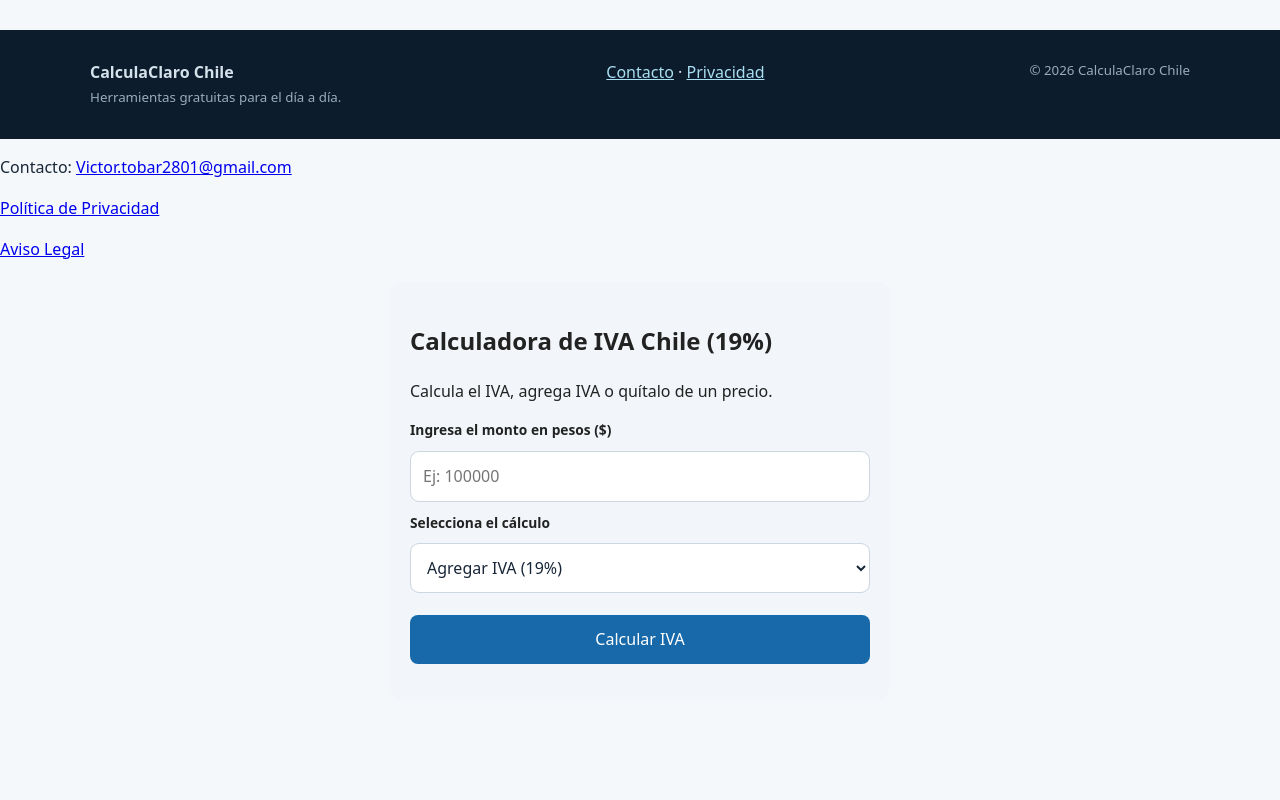
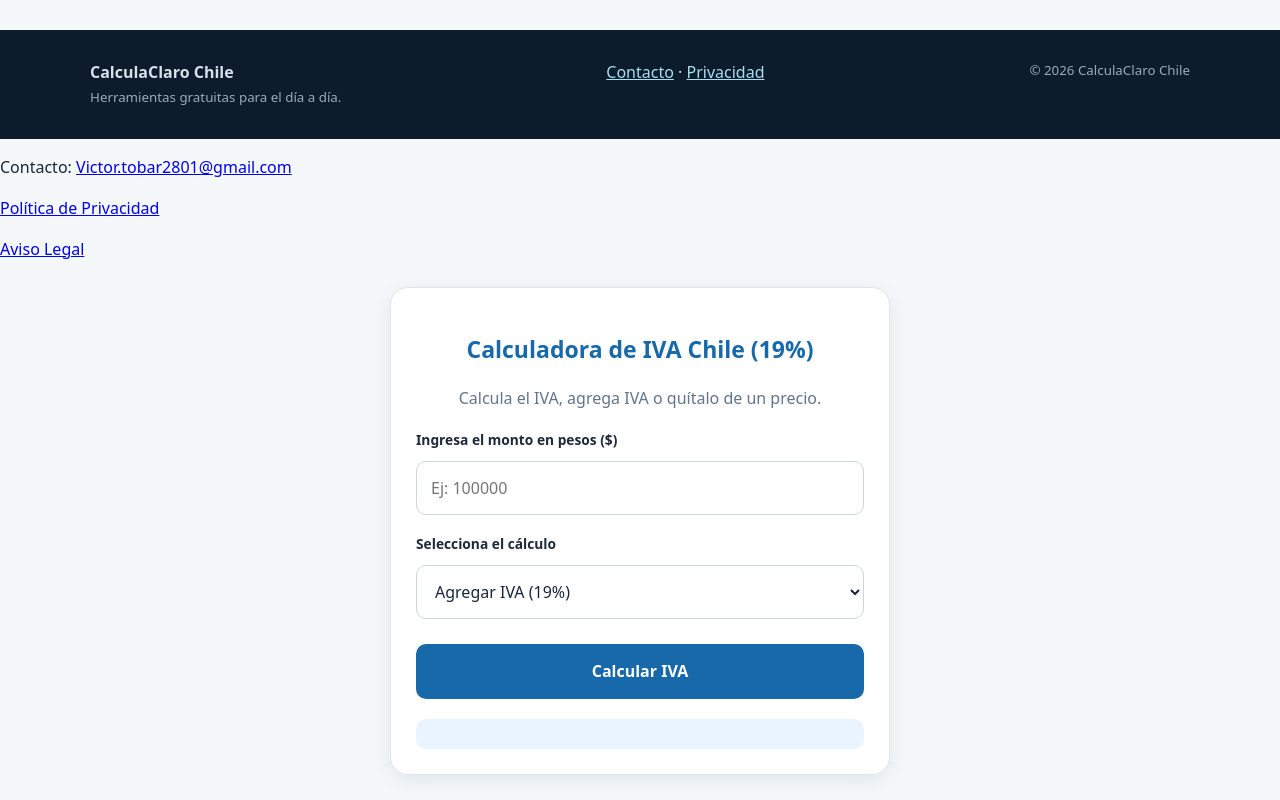
Before and after one commit to metalicafrantic-crypto/calculaclaro-chile, a plain HTML site: page index.html in a window 1280 px wide. Shown: the part 2450-3250 px from the top of the page. Before the commit the page ends 3169 px from the top, so only its background shows below. Drawn offline with Linux system fonts and the light colour scheme.

Commit message:
Actualizar index.html

```diff
--- a/index.html
+++ b/index.html
@@ -91,34 +91,72 @@ document.getElementById('year').textContent=new Date().getFullYear();
 </section>
 
 <style>
+
 #calculadora-iva {
-  padding: 20px;
-  margin: 20px auto;
+  padding: 25px;
+  margin: 25px auto;
   max-width: 500px;
-  border-radius: 12px;
-  background: #f2f6fa;
-  color: #222;
+  border-radius: 18px;
+  background: #ffffff;
+  color: #1e293b;
+  border: 1px solid #dbe5ef;
+  box-shadow: 0 5px 20px rgba(0,0,0,0.08);
 }
+
+#calculadora-iva h2 {
+  color: #1769aa;
+  text-align: center;
+  font-size: 23px;
+}
+
+#calculadora-iva p {
+  text-align: center;
+  color: #64748b;
+}
+
+#calculadora-iva label {
+  display: block;
+  margin-top: 18px;
+  font-weight: bold;
+}
+
 #calculadora-iva input,
 #calculadora-iva select {
   display: block;
   width: 100%;
-  padding: 12px;
+  padding: 14px;
   margin: 10px 0;
   box-sizing: border-box;
+  border: 1px solid #cbd5e1;
+  border-radius: 10px;
+  font-size: 16px;
 }
+
 #calculadora-iva button {
-  padding: 12px 20px;
+  width: 100%;
+  padding: 15px;
+  margin-top: 15px;
   background: #1769aa;
   color: white;
-  border: 0;
-  border-radius: 8px;
+  border: none;
+  border-radius: 10px;
+  font-size: 16px;
+  font-weight: bold;
   cursor: pointer;
 }
+
+#calculadora-iva button:hover {
+  background: #12558b;
+}
+
 #iva-resultado {
-  margin-top: 15px;
-  font-weight: bold;
-  line-height: 1.8;
+  margin-top: 20px;
+  padding: 15px;
+  background: #eaf4ff;
+  border-radius: 10px;
+  color: #164e80;
+  font-size: 17px;
+  line-height: 2;
 }
 </style>
 
```
